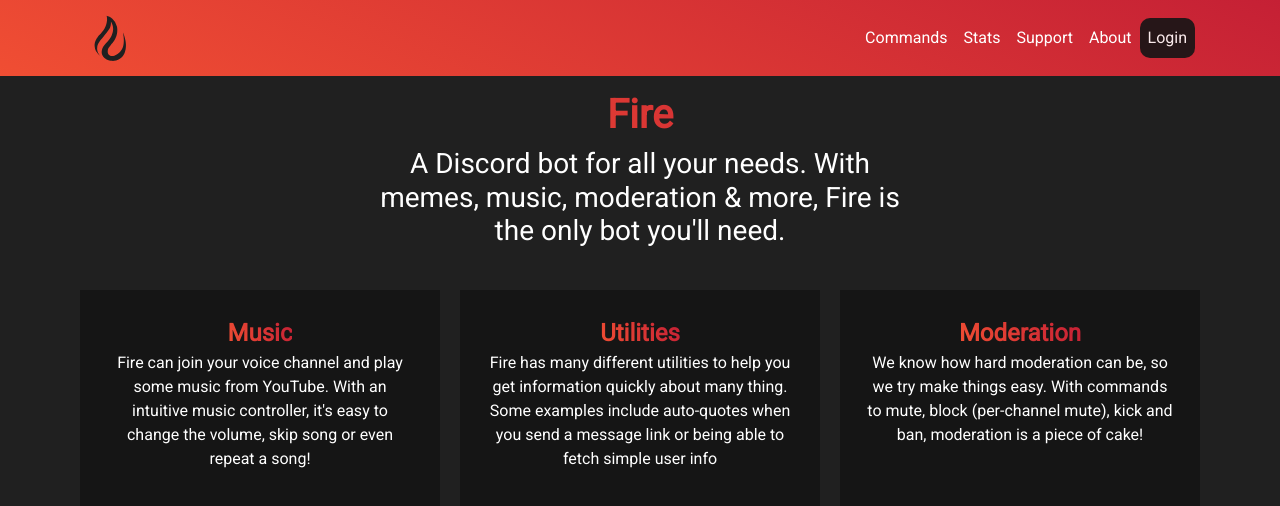
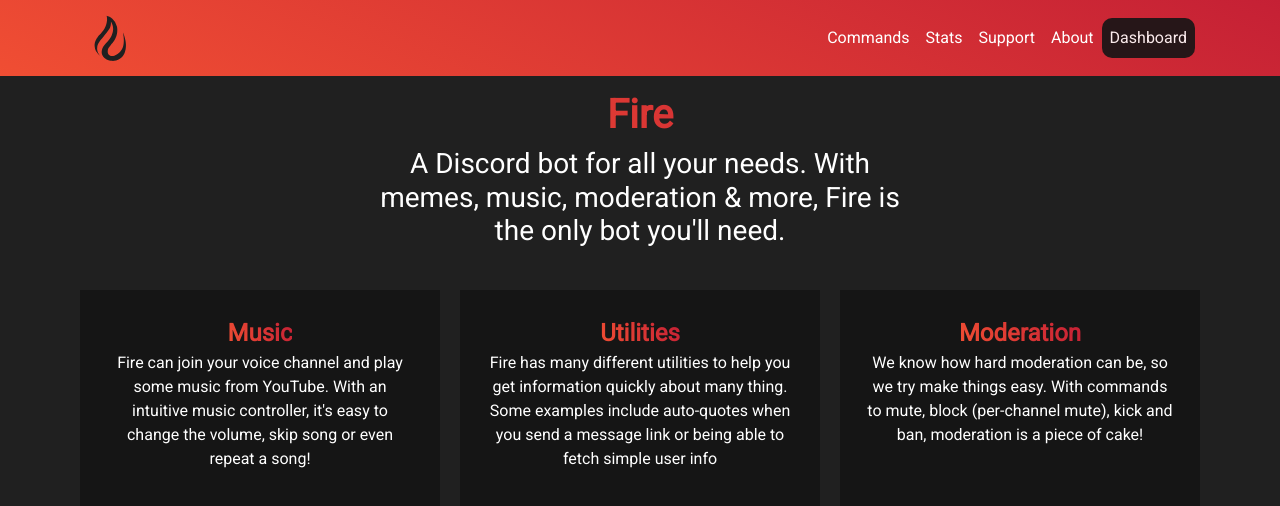
Before and after one commit to EnderDev/Fire-Website, a Next.js app: page / in a window 1280 px wide. Shown: the top 506 px of the page. Built offline with nearby package versions, Linux system fonts and the light colour scheme.

Commit message:
temp fix for login btn

```diff
--- a/components/nav.js
+++ b/components/nav.js
@@ -45,15 +45,9 @@
                         role="presentation"
                         id="invite-btn"
                     >
-                        {props.logged_in === true ? (
-                            <a className="nav-link active" href="/dashboard">
-                                Dashboard
-                            </a>
-                        ) : (
-                            <a className="nav-link active" href="/login">
-                                Login
-                            </a>
-                        )}
+                        <a className="nav-link active" href="/dashboard">
+                            Dashboard
+                        </a>
                     </li>
                 </ul>
             </div>
@@ -61,20 +55,4 @@
     </nav>
 );
 
-Nav.getInitialProps = async function(ctx) {
-    const { user_id } = cookies(ctx);
-
-    if (user_id === null && user_id === undefined) {
-        return {
-            logged_in: false
-        };
-    } else {
-        return {
-            user_id: user_id,
-
-            logged_in: true
-        };
-    }
-};
-
 export default Nav;
```
